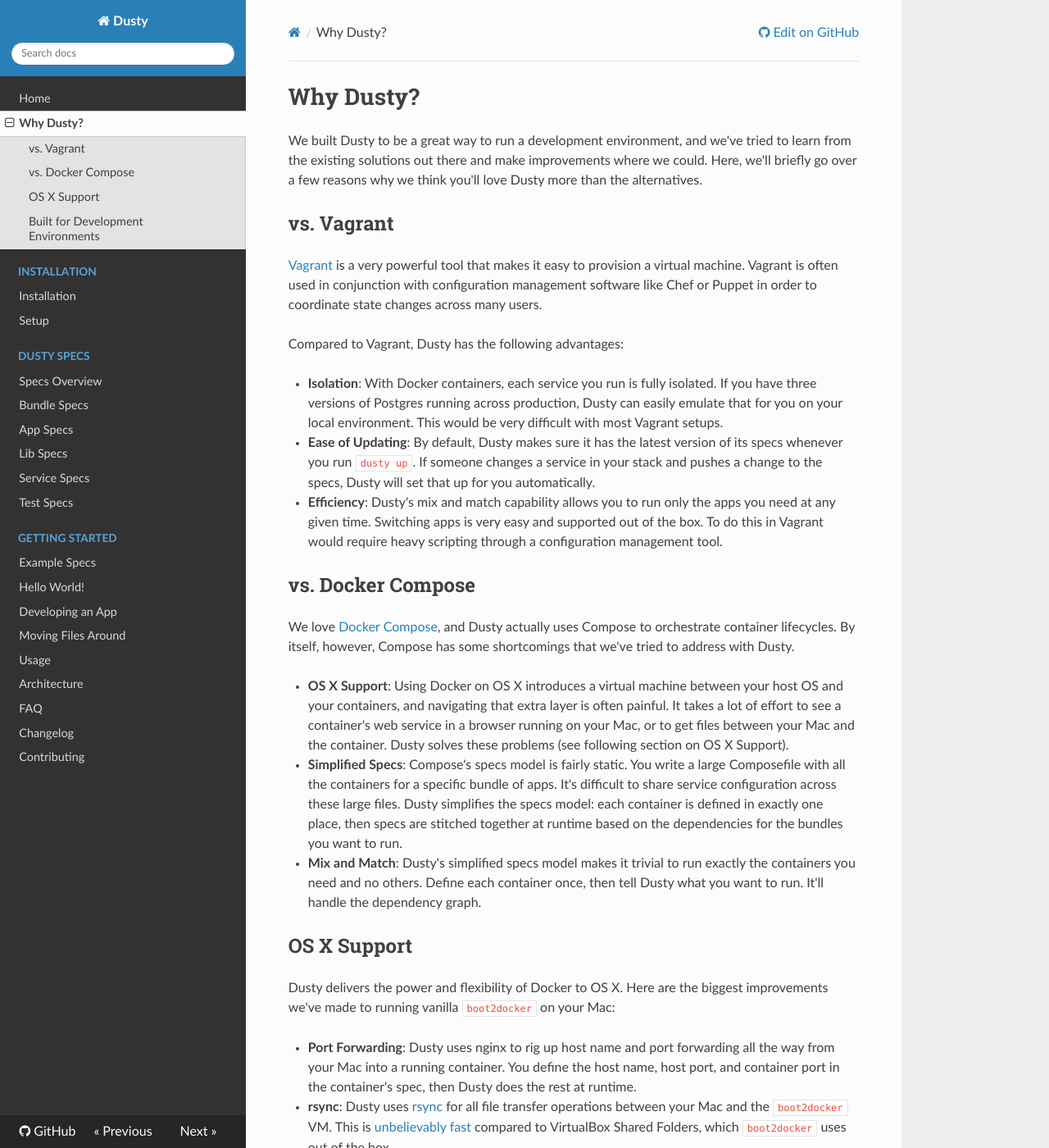
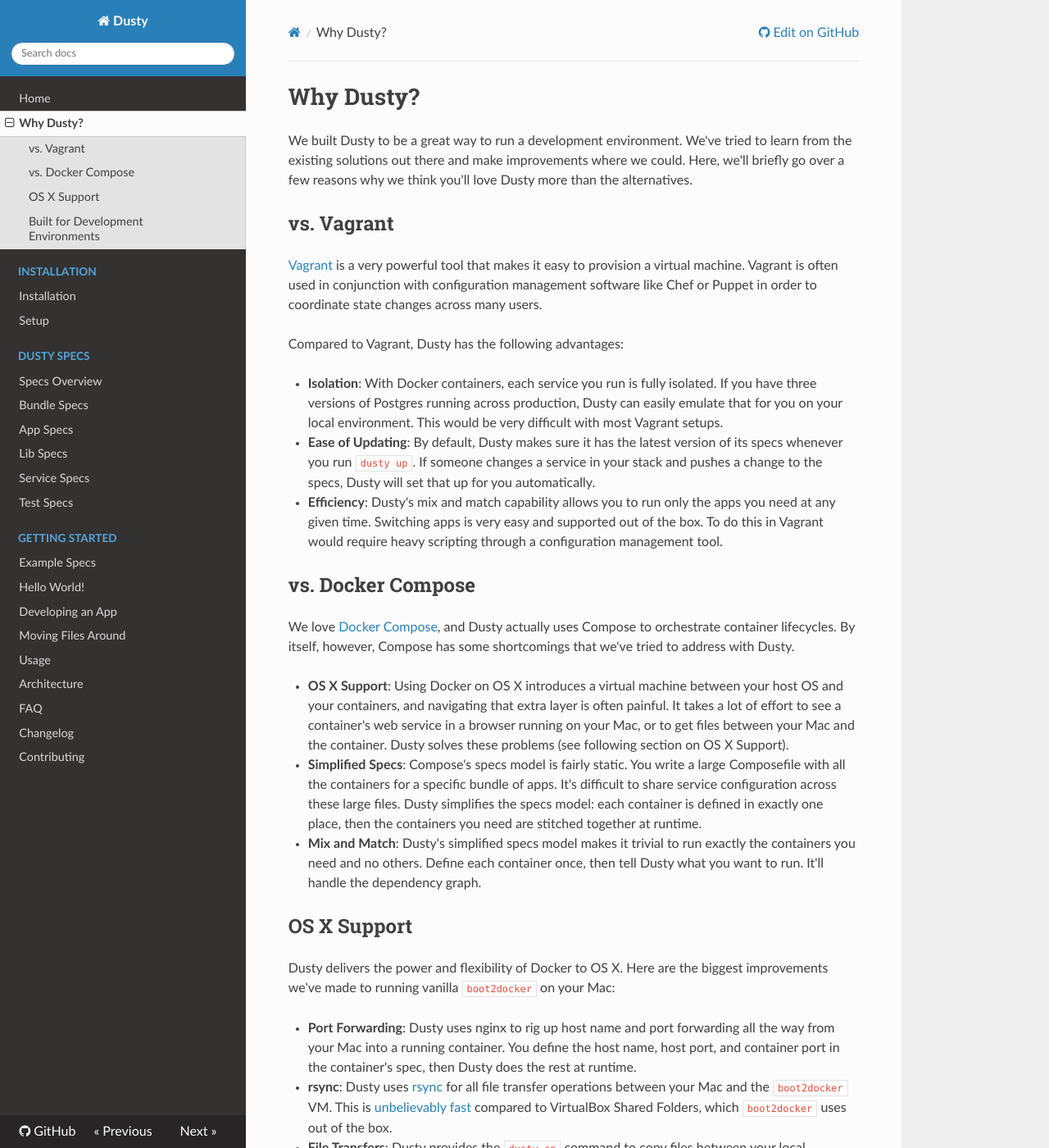
Before and after one commit to gamechanger/dusty, an MkDocs documentation site: the page built from docs/why-dusty.md, in a window 1280 px wide and 1400 px high. Shown: the whole window at 82% size. Built offline with MkDocs 1.6.1, drawn with Linux system fonts in a browser that asks for light colours; nearby versions of some CDN libraries; old or Windows-style settings are respelled for this version of MkDocs.

Commit message:
Feedback

```diff
--- a/docs/why-dusty.md
+++ b/docs/why-dusty.md
@@ -1,6 +1,6 @@
 # Why Dusty?
 
-We built Dusty to be a great way to run a development environment, and we've tried to learn from
+We built Dusty to be a great way to run a development environment. We've tried to learn from
 the existing solutions out there and make improvements where we could. Here, we'll briefly go over
 a few reasons why we think you'll love Dusty more than the alternatives.
 
@@ -33,8 +33,7 @@
 following section on OS X Support).
 * **Simplified Specs**: Compose's specs model is fairly static. You write a large Composefile with all the containers for a
 specific bundle of apps. It's difficult to share service configuration across these large files. Dusty simplifies the
-specs model: each container is defined in exactly one place, then specs are stitched together at runtime based on the
-dependencies for the bundles you want to run.
+specs model: each container is defined in exactly one place, then the containers you need are stitched together at runtime.
 * **Mix and Match**: Dusty's simplified specs model makes it trivial to run exactly the containers you need and no
 others. Define each container once, then tell Dusty what you want to run. It'll handle the dependency graph.
 
```
